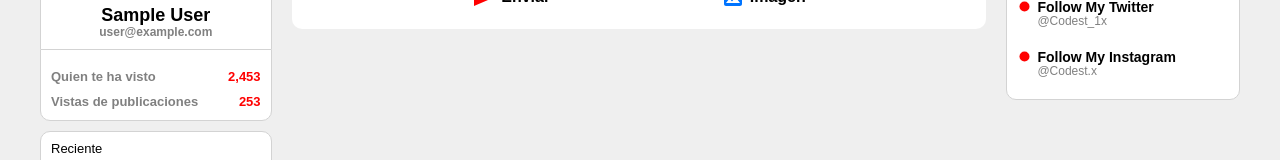
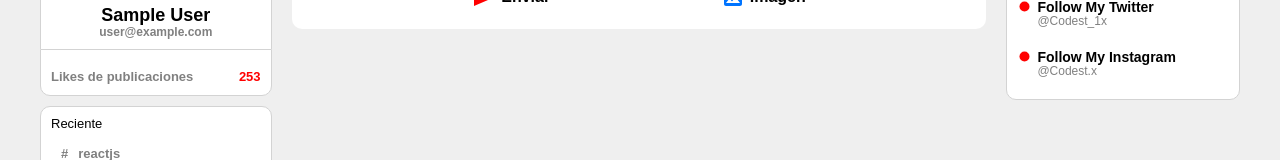
Before and after one commit to Codest-x/sharex, a React (Create React App) app: page / in a window 1280 px wide. Shown: the part 204-364 px from the top of the page. Built offline with nearby package versions, Linux system fonts and the light colour scheme; no server answers; the database is empty; sample sign-in values are in the browser's storage.

Commit message:
fix: stats contain and hidding who watch you

```diff
--- a/src/components/Sidebar/sidebar-component.js
+++ b/src/components/Sidebar/sidebar-component.js
@@ -27,12 +27,12 @@ export default function Sidebar() {
         <h4>{user.email}</h4>
       </div>
       <div className="sidebar__stats">
-        <div className="sidebar__stat">
+        {/* <div className="sidebar__stat">
           <p>Quien te ha visto</p>
           <p className="sidebar__statNumber">2,453</p>
-        </div>
+        </div> */}
         <div className="sidebar__stat">
-          <p>Vistas de publicaciones</p>
+          <p>Likes de publicaciones</p>
           <p className="sidebar__statNumber">253</p>
         </div>
       </div>
```
